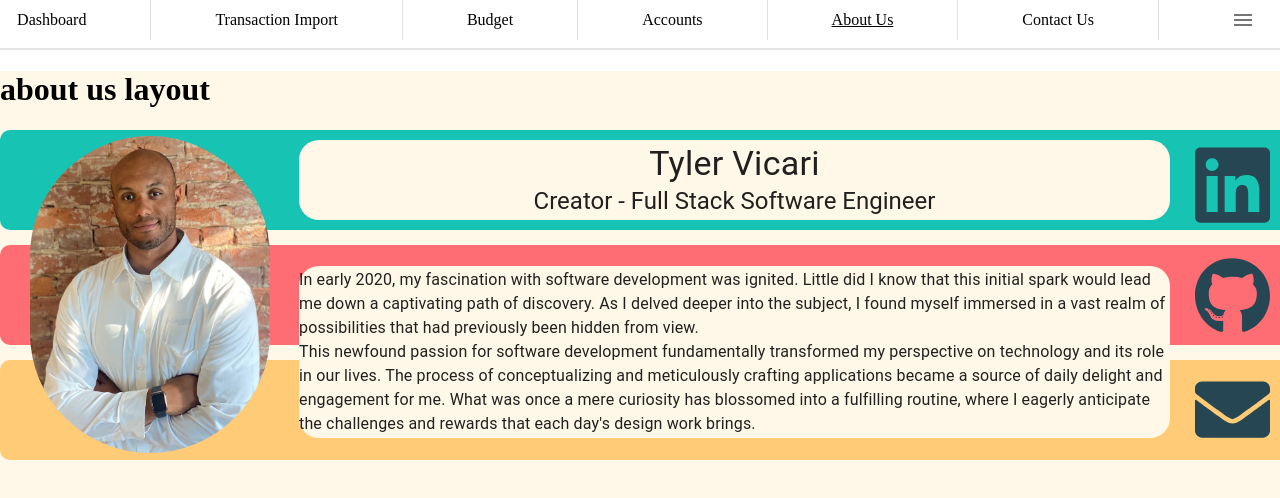
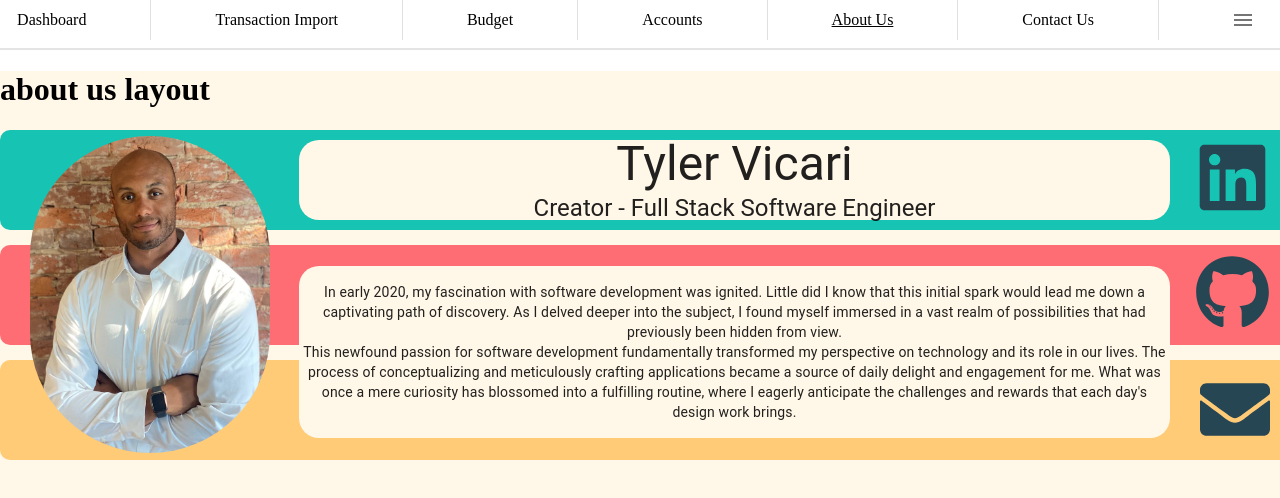
Before and after one commit to tjordanv/CashEd, a React (Create React App) app in the folder frontend/: page /aboutUs in a window 1280 px wide. Shown: the top 498 px of the page. Built offline with nearby package versions, Linux system fonts and the light colour scheme; what @mui/styled-engine-sc would draw is missing.

Commit message:
about us

```diff
--- a/frontend/package.json
+++ b/frontend/package.json
@@ -11,6 +11,7 @@
     "@mui/styled-engine-sc": "^5.10.6",
     "@reduxjs/toolkit": "^1.9.0",
     "@testing-library/user-event": "^14.4.3",
+    "clipboard-copy": "^4.0.1",
     "react": "^18.2.0",
     "react-beautiful-dnd": "^13.1.1",
     "react-dom": "^18.2.0",
--- a/frontend/src/components/AboutUs.js
+++ b/frontend/src/components/AboutUs.js
@@ -21,13 +21,15 @@ const AboutUs = () => {
                 to="https://www.linkedin.com/in/tyler-vicari/"
                 target="_blank"
                 rel="noopener noreferrer"
-                className={classes.image}
+                className={classes.imageWrapper}
               >
-                <img src={linkedin} alt="linkedin" />
+                <img src={linkedin} alt="linkedin" className={classes.image} />
               </NavLink>
             </div>
             <div className={classes.overlay}>
-              <Typography variant="h4">Tyler Vicari</Typography>
+              <Typography variant="h3" className={classes.name}>
+                Tyler Vicari
+              </Typography>
               <Typography variant="h5">
                 Creator - Full Stack Software Engineer
               </Typography>
@@ -36,12 +38,12 @@ const AboutUs = () => {
           <div className={classes.rowContainer}>
             <div className={`${classes.backgroundBar} ${classes.middle}`}>
               <NavLink
-                className={classes.image}
+                className={classes.imageWrapper}
                 to="https://github.com/tjordanv"
                 target="_blank"
                 rel="noopener noreferrer"
               >
-                <img src={github} alt="github" />
+                <img src={github} alt="github" className={classes.image} />
               </NavLink>
             </div>
             <div className={`${classes.backgroundBar} ${classes.bottom}`}>
@@ -49,18 +51,18 @@ const AboutUs = () => {
                 title="TylerVicari@gmail.com"
                 src={email}
                 alt="email"
-                className={classes.image}
+                className={classes.emailImage}
               />
             </div>
             <div className={classes.overlay}>
-              <Typography>
+              <Typography variant="body2" className={classes.overlayText}>
                 In early 2020, my fascination with software development was
                 ignited. Little did I know that this initial spark would lead me
                 down a captivating path of discovery. As I delved deeper into
                 the subject, I found myself immersed in a vast realm of
                 possibilities that had previously been hidden from view.
               </Typography>
-              <Typography>
+              <Typography variant="body2" className={classes.overlayText}>
                 This newfound passion for software development fundamentally
                 transformed my perspective on technology and its role in our
                 lives. The process of conceptualizing and meticulously crafting
--- a/frontend/src/components/AboutUs.module.css
+++ b/frontend/src/components/AboutUs.module.css
@@ -1,7 +1,7 @@
 body {
   margin: 0;
   padding: 0;
-  overflow: hidden;
+  /* overflow: hidden; */
 }
 
 .container {
@@ -45,9 +45,19 @@ body {
   background-color: #ffcb77;
 }
 
-.container .bioCard .backgroundBar .image {
+.container .bioCard .backgroundBar .imageWrapper {
+  align-self: center;
+  margin-right: 30px;
+}
+
+.container .bioCard .backgroundBar .imageWrapper .image {
   height: 75px;
   width: 75px;
+}
+
+.container .bioCard .backgroundBar .emailImage {
+  height: 75px;
+  width: 70px;
   align-self: center;
   margin-right: 30px;
 }
@@ -78,3 +88,12 @@ body {
   background-color: #fff7e7; /* Semi-transparent overlay color */
   border-radius: 20px;
 }
+
+.overlayText {
+  margin: 10px 12px 0 12px;
+  text-align: center;
+}
+
+.name {
+  font-weight: bold;
+}
```
Also changed, not shown: 1 other file (tests, documents, lock files or other folders).
